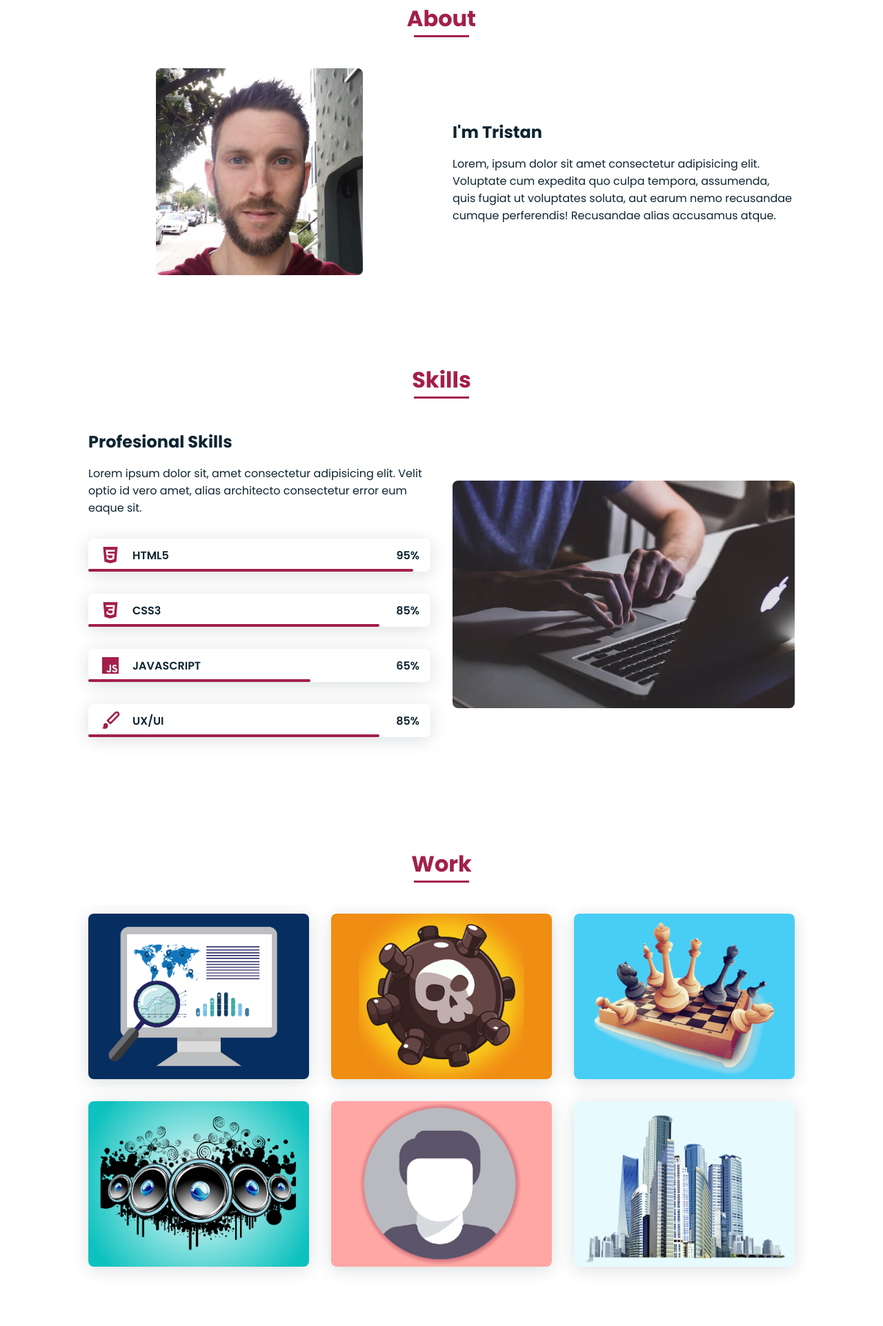
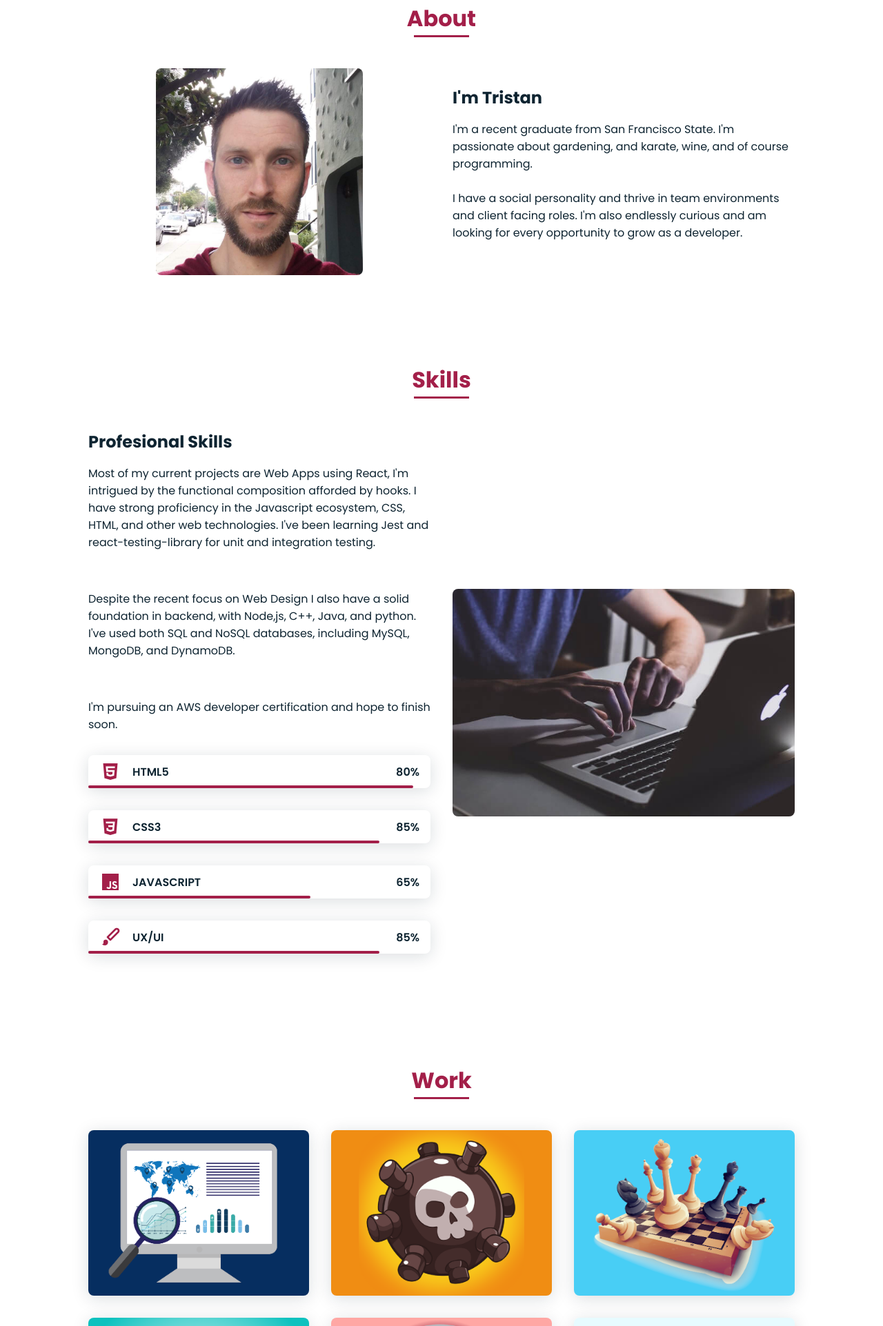
Before and after one commit to T-mclennan/T-mclennan.github.io, a plain HTML site: page index.html in a window 1280 px wide. Shown: the part 877-2800 px from the top of the page at 69% size. Drawn offline with nearby package versions, Linux system fonts and the light colour scheme.

Commit message:
updated photo, some content in About section, project links

```diff
--- a/index.html
+++ b/index.html
@@ -72,7 +72,7 @@
 
         <div class="home__img">
           <!-- <img class="headshot" src="/img/headshot.jpeg" alt="" /> -->
-          <img src="/img/Headshot3.png" alt="" />
+          <img src="/img/headshot3.png" alt="" />
         </div>
       </section>
 
@@ -88,11 +88,18 @@
           <div>
             <h2 class="about__subtitle">I'm Tristan</h2>
             <p class="about__text">
-              Lorem, ipsum dolor sit amet consectetur adipisicing elit.
-              Voluptate cum expedita quo culpa tempora, assumenda, quis fugiat
-              ut voluptates soluta, aut earum nemo recusandae cumque
-              perferendis! Recusandae alias accusamus atque.
+              I'm a recent graduate from San Francisco State. I'm passionate
+              about gardening, and karate, wine, and of course programming.
             </p>
+            <br />
+            <p class="about__text">
+              I have a social personality and thrive in team environments and
+              client facing roles. I'm also endlessly curious and am looking for
+              every opportunity to grow as a developer.
+            </p>
+
+            <br />
+            <p class="about__text"></p>
           </div>
         </div>
       </section>
@@ -105,9 +112,28 @@
           <div>
             <h2 class="skills__subtitle">Profesional Skills</h2>
             <p class="skills__text">
-              Lorem ipsum dolor sit, amet consectetur adipisicing elit. Velit
-              optio id vero amet, alias architecto consectetur error eum eaque
-              sit.
+              Most of my current projects are Web Apps using React, I'm
+              intrigued by the functional composition afforded by hooks. I have
+              strong proficiency in the Javascript ecosystem, CSS, HTML, and
+              other web technologies. I've been learning Jest and
+              react-testing-library for unit and integration testing.
+              <!-- I have a strong foundation in programming fundamentals, and
+              especially enjoy building web / mobile apps. -->
+            </p>
+            <br />
+
+            <p class="skills__text">
+              Despite the recent focus on Web Design I also have a solid
+              foundation in backend, with Node,js, C++, Java, and python. I've
+              used both SQL and NoSQL databases, including MySQL, MongoDB, and
+              DynamoDB.
+            </p>
+
+            <br />
+
+            <p class="skills__text">
+              I'm pursuing an AWS developer certification and hope to finish
+              soon.
             </p>
             <div class="skills__data">
               <div class="skills__names">
@@ -116,7 +142,7 @@
               </div>
               <div class="skills__bar skills__html"></div>
               <div>
-                <span class="skills__percentage">95%</span>
+                <span class="skills__percentage">80%</span>
               </div>
             </div>
             <div class="skills__data">
@@ -162,24 +188,36 @@
         <h2 class="section-title">Work</h2>
 
         <div class="work__container bd-grid">
-          <div class="work__img">
+          <a
+            class="work__img"
+            href="https://github.com/T-mclennan/Covid-Tracker-App"
+          >
             <img src="img/portfolio/covid-tracker.png" alt="" />
-          </div>
-          <div class="work__img">
+          </a>
+          <a
+            class="work__img"
+            href="https://github.com/T-mclennan/minesweeper-react"
+          >
             <img src="img/portfolio/mine.png" alt="" />
-          </div>
-          <div class="work__img">
+          </a>
+          <a class="work__img" href="https://github.com/T-mclennan/Chess-960">
             <img src="img/portfolio/blue-chess.png" alt="" />
-          </div>
-          <div class="work__img">
+          </a>
+          <a class="work__img" href="https://github.com/T-mclennan/spotify-app">
             <img src="img/portfolio/music3.png" alt="" />
-          </div>
-          <div class="work__img">
+          </a>
+          <a
+            class="work__img"
+            href="https://github.com/T-mclennan/Portfolio-Site"
+          >
             <img src="img/portfolio/Portfolio.png" alt="" />
-          </div>
-          <div class="work__img">
+          </a>
+          <a
+            class="work__img"
+            href="https://github.com/T-mclennan/Summer-Project-2019"
+          >
             <img src="img/portfolio/SafeSF2.png" alt="" />
-          </div>
+          </a>
         </div>
       </section>
 
--- a/scss/styles.scss
+++ b/scss/styles.scss
@@ -7,13 +7,13 @@
   --font-semi: 600;
 }
 
-/*===== Colores =====*/
+/*===== Colors =====*/
 :root {
   --first-color: #4070f4;
   --second-color: #0e2431;
 }
 
-/*===== Fuente y tipografia =====*/
+/*===== Font and Topography =====*/
 :root {
   --body-font: 'Poppins', sans-serif;
 
@@ -28,7 +28,7 @@
   }
 }
 
-/*===== Margenes =====*/
+/*===== Margins =====*/
 :root {
   --mb-1: 0.5rem;
   --mb-2: 1rem;
@@ -77,7 +77,7 @@ a {
 img {
   max-width: 100%;
   height: auto;
-  display: block; // borra los espacios en blanco
+  // display: block;
 }
 
 /*===== CLASS CSS ===== */
```
Also changed, not shown: css/styles.css, scss/styles.css, 1 other file.
